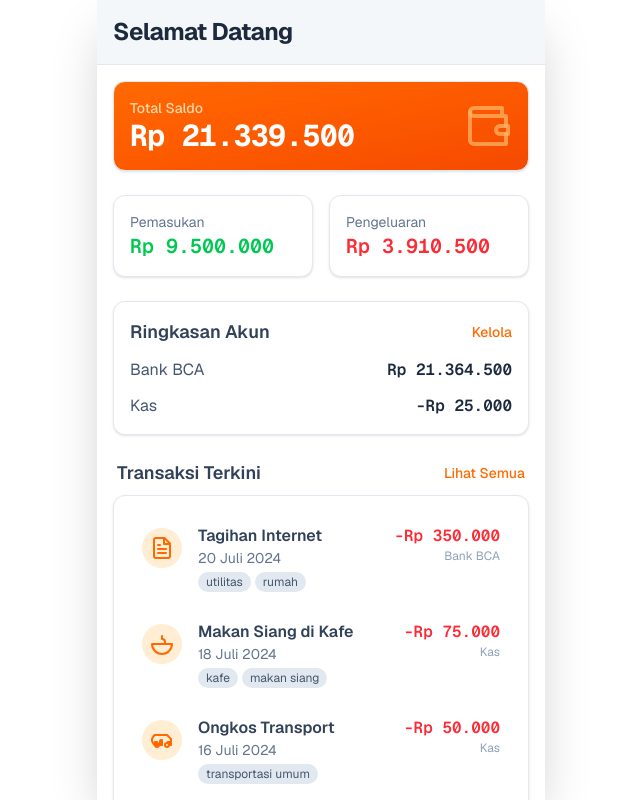
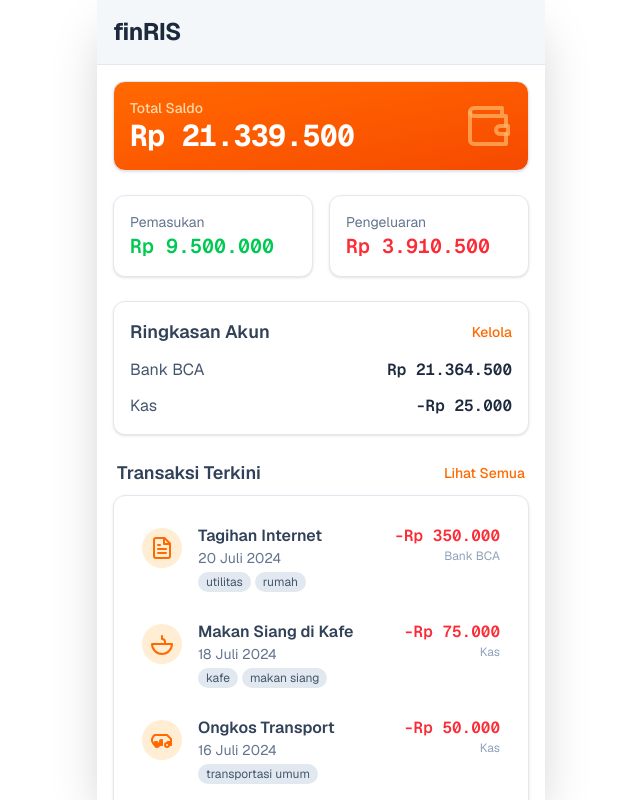
Before and after one commit to reserver-id/finris, a Next.js app: page / in a window 1280 px wide. Shown: the whole page, without its empty margins (319-959 px from the left). Built offline with nearby package versions, Linux system fonts and the light colour scheme; no server answers.

Commit message:
change dashboard title to `finRIS`
Signed-off-by: yusufneeson <yusufneeson@gmail.com>

```diff
--- a/src/components/Dashboard.jsx
+++ b/src/components/Dashboard.jsx
@@ -54,7 +54,7 @@ export default function Dashboard({ transactions, accounts }) {
 
 	return (
 		<div className="animate-fade-in">
-			<Header title={`Selamat Datang`} />
+			<Header title={`finRIS`} />
 			<div className="p-4 space-y-6">
 				<Card className="bg-gradient-to-br from-orange-500 to-orange-600 text-white shadow-lg">
 					<div className="flex justify-between items-center">
```
